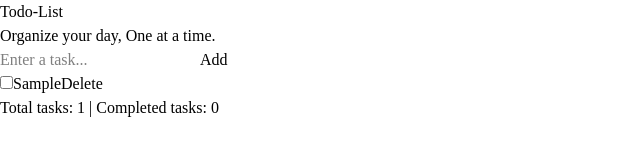
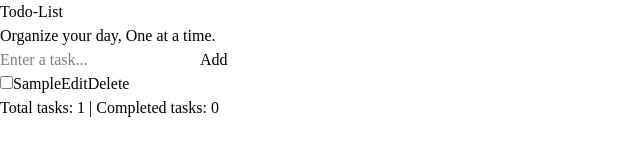
Before and after one commit to khanra321/todo-pro, a React (Vite) app: page / in a window 1280 px wide. Both pictures are taken after typing "Sample" into the empty fields and a click on the button "Add". Shown: the top 162 px of the page, without its empty margins (0-640 px from the left). Built offline with nearby package versions, Linux system fonts and the light colour scheme.

Commit message:
Editing option added

```diff
--- a/src/App.tsx
+++ b/src/App.tsx
@@ -13,6 +13,7 @@ export default function App() {
     removeTodo,
     lenTodo,
     completedCount,
+    editTodo,
   } = useTodos();
 
   return (
@@ -28,6 +29,7 @@ export default function App() {
         <TodoList
           todos={todos}
           onToggle={toggleChecked}
+          onEdit={editTodo}
           onDelete={removeTodo}
         />
         {todos.length === 0 && (
--- a/src/features/todos/components/TodoItem.tsx
+++ b/src/features/todos/components/TodoItem.tsx
@@ -1,17 +1,37 @@
 
+import { useState } from "react";
 import type { Todo } from "../types/todo.types";
 
 type TodoItemProps = {
   todo: Todo;
   onToggle: (id: number) => void;
   onDelete: (id: number) => void;
+  onEdit:(id: number, newTitle: string) => void;
 };
 
 export  function TodoItem({
   todo,
   onToggle,
   onDelete,
+  onEdit,
  }: TodoItemProps) {
+  const [isEditing, setIsEditing] = useState(false);
+  const [editTitle, setEditTitle] = useState(todo.title);
+
+  function handleSave(){
+    if(editTitle.trim() === "") return;
+
+    onEdit(todo.id, editTitle.trim());
+    setIsEditing(false);
+
+  }
+  function handleCancel(){
+    setEditTitle(todo.title);
+    setIsEditing(false);
+
+  }
+
+
   return (
     <li className="flex items-center gap-3 rounded-lg border border-slate-200 p-3">
       <input
@@ -20,7 +40,15 @@ export  function TodoItem({
         onChange={() => onToggle(todo.id)}
         className="size-5 accent-green-600"
       />
-
+      {isEditing ?(
+          <input
+          type="text"
+          value={editTitle}
+          onChange={(e) => setEditTitle(e.target.value)}
+          className="min-w-0 flex-1 rounded-md border border-slate-300 px-2 py-1 outline-none focus:border-green-500 "
+          autoFocus
+          />
+      ):(
         <span
           className={`min-w-0 flex-1 break-words ${
             todo.completed
@@ -30,6 +58,34 @@ export  function TodoItem({
         >
           {todo.title}
         </span>
+      )}
+
+      {isEditing ?(
+        <>
+          <button
+            onClick={handleSave}
+            className="shrink-0 rounded-md px-2 py-1 text-sm font-medium text-green-500 hover:bg-green-500 hover:text-white"
+          >
+            save
+          </button>
+          <button
+            onClick={handleCancel}
+            className="shrink-0 rounded-md px-2 py-1 text-sm font-medium text-orange-500 hover:bg-orange-500 hover:text-white"
+          >
+            cancel
+          </button>
+        </>
+      ):(
+        <>
+          <button
+            onClick={() => setIsEditing(true)}
+            className="shrink-0 rounded-md px-2 py-1 text-sm font-medium text-green-500 hover:bg-green-500 hover:text-white"
+          >
+            Edit
+          </button>
+        </>
+
+      )}
 
       <button
         onClick={() => onDelete(todo.id)}
--- a/src/features/todos/components/TodoList.tsx
+++ b/src/features/todos/components/TodoList.tsx
@@ -5,12 +5,14 @@ type TodoListProps = {
   todos: Todo[];
   onToggle: (id: number) => void;
   onDelete: (id: number) => void;
+  onEdit:(id: number, newTitle: string) => void;
 };
 
 export function TodoList({
   todos,
   onToggle,
   onDelete,
+  onEdit,
 }: TodoListProps) {
   return (
     <ul className="mt-6 space-y-3">
@@ -20,6 +22,7 @@ export function TodoList({
           todo={todo}
           onToggle={onToggle}
           onDelete={onDelete}
+          onEdit={onEdit}
         />
       ))}
     </ul>
--- a/src/features/todos/hooks/useTodos.ts
+++ b/src/features/todos/hooks/useTodos.ts
@@ -56,6 +56,16 @@ export function useTodos() {
     (todo) => todo.completed
   ).length;
 
+  function editTodo (id: number, newTitle: string){
+    setTodos((prevTodo) =>
+      prevTodo.map((todo) =>
+        todo.id === id
+          ? {...todo, title: newTitle}
+          :todo
+      )
+    );
+  }
+
   return {
     task,
     setTask,
@@ -65,5 +75,6 @@ export function useTodos() {
     removeTodo,
     lenTodo,
     completedCount,
+    editTodo,
   };
 }
```
Lines whose indentation alone changed are shown as unchanged.
